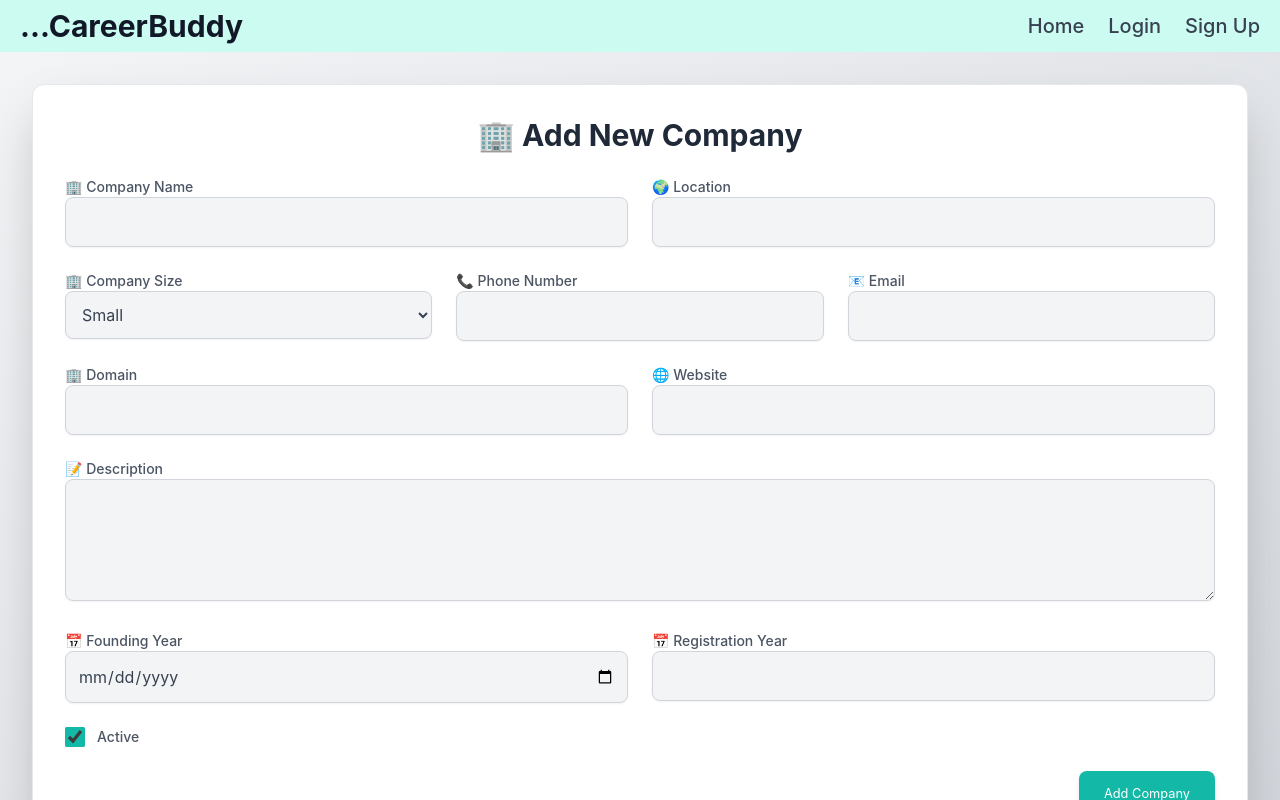
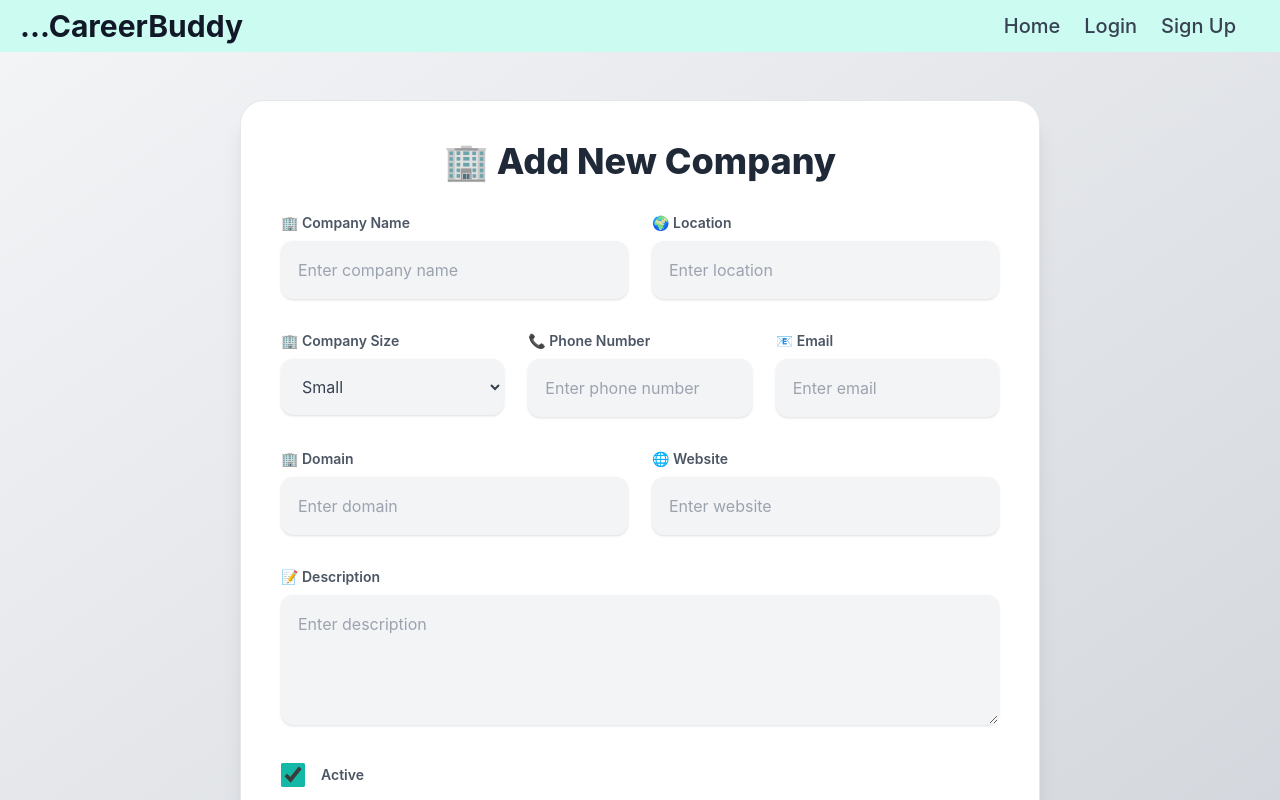
Before and after one commit to reckless-meherun/CareerBuddy_FrontEnd-CSE-3216-SDP_Project, a React (Vite) app: page /create-company in a window 1280 px wide. Shown: the top 800 px of the page. Built offline with nearby package versions, Linux system fonts and the light colour scheme.

Commit message:
nothing pushed

```diff
--- a/src/App.tsx
+++ b/src/App.tsx
@@ -23,7 +23,7 @@ import JobRecommendations from "./pages/JobRecommendations.tsx";
 function App() {
     return (
         <Router>
-            <div className="min-h-screen w-screen  flex flex-col">
+            <div className="min-h-screen w-screen overflow-hidden  flex flex-col">
                 <Header />
                 <div className="flex-grow">
                 <Routes>
--- a/src/components/AddCompanyDialog.tsx
+++ b/src/components/AddCompanyDialog.tsx
@@ -75,52 +75,54 @@ function AddCompanyDialog() {
     };
 
     return (
-        <div className="min-h-screen bg-gradient-to-br from-gray-100 to-gray-300 dark:from-gray-800 dark:to-gray-900 text-gray-800 dark:text-gray-100">
-            <div className="p-8 max-w-7xl mx-auto">
-                <div className="p-8 rounded-xl shadow-2xl border border-gray-200 dark:border-gray-700 bg-white dark:bg-gray-800">
-                    <h2 className="text-3xl font-bold text-center text-gray-800 dark:text-gray-100 mb-6">
+        <div className="flex justify-center items-center bg-gradient-to-br from-gray-100 dark:from-gray-800 to-gray-300 dark:to-gray-900 mx- min-h-screen text-gray-800 dark:text-gray-100">
+            <div className="p-6 md:p-8 lg:p-12 w-full max-w-4xl">
+                <div className="border-gray-200 dark:border-gray-700 bg-white dark:bg-gray-800 shadow-xl p-10 border rounded-3xl">
+                    <h2 className="mb-8 font-extrabold text-4xl text-center text-gray-800 dark:text-gray-100">
                         🏢 Add New Company
                     </h2>
 
-                    <form onSubmit={handleSubmit} className="space-y-6">
+                    <form onSubmit={handleSubmit} className="space-y-8">
                         {/* Company Name and Location */}
-                        <div className="grid gap-6 grid-cols-1 sm:grid-cols-2">
+                        <div className="gap-6 grid grid-cols-1 md:grid-cols-2">
                             <div>
-                                <label className="block text-sm font-medium text-gray-600 dark:text-gray-300">
+                                <label className="block mb-2 font-semibold text-gray-600 text-sm dark:text-gray-300">
                                     🏢 Company Name
                                 </label>
                                 <input
                                     type="text"
                                     value={companyName}
                                     onChange={(e) => setCompanyName(e.target.value)}
-                                    className="w-full p-3 border border-gray-300 rounded-lg bg-gray-100 dark:bg-gray-900 text-gray-700 dark:text-gray-300 shadow-sm focus:ring-2 focus:ring-teal-500 dark:focus:ring-teal-400 focus:outline-none"
+                                    className="hover:border-gray-300 bg-gray-100 dark:bg-gray-900 shadow p-4 border border-transparent rounded-xl focus:ring-2 focus:ring-teal-500 dark:focus:ring-teal-400 w-full text-gray-700 dark:text-gray-300 focus:outline-none"
+                                    placeholder="Enter company name"
                                     required
                                 />
                             </div>
                             <div>
-                                <label className="block text-sm font-medium text-gray-600 dark:text-gray-300">
+                                <label className="block mb-2 font-semibold text-gray-600 text-sm dark:text-gray-300">
                                     🌍 Location
                                 </label>
                                 <input
                                     type="text"
                                     value={location}
                                     onChange={(e) => setLocation(e.target.value)}
-                                    className="w-full p-3 border border-gray-300 rounded-lg bg-gray-100 dark:bg-gray-900 text-gray-700 dark:text-gray-300 shadow-sm focus:ring-2 focus:ring-teal-500 dark:focus:ring-teal-400 focus:outline-none"
+                                    className="hover:border-gray-300 bg-gray-100 dark:bg-gray-900 shadow p-4 border border-transparent rounded-xl focus:ring-2 focus:ring-teal-500 dark:focus:ring-teal-400 w-full text-gray-700 dark:text-gray-300 focus:outline-none"
+                                    placeholder="Enter location"
                                     required
                                 />
                             </div>
                         </div>
 
                         {/* Company Size, Phone Number, and Email */}
-                        <div className="grid gap-6 grid-cols-1 sm:grid-cols-3">
+                        <div className="gap-6 grid grid-cols-1 md:grid-cols-3">
                             <div>
-                                <label className="block text-sm font-medium text-gray-600 dark:text-gray-300">
+                                <label className="block mb-2 font-semibold text-gray-600 text-sm dark:text-gray-300">
                                     🏢 Company Size
                                 </label>
                                 <select
                                     value={size}
                                     onChange={(e) => setSize(e.target.value)}
-                                    className="w-full p-3 border border-gray-300 rounded-lg bg-gray-100 dark:bg-gray-900 text-gray-700 dark:text-gray-300 shadow-sm focus:ring-2 focus:ring-teal-500 dark:focus:ring-teal-400 focus:outline-none"
+                                    className="hover:border-gray-300 bg-gray-100 dark:bg-gray-900 shadow p-4 border border-transparent rounded-xl focus:ring-2 focus:ring-teal-500 dark:focus:ring-teal-400 w-full text-gray-700 dark:text-gray-300 focus:outline-none"
                                 >
                                     <option value="SMALL">Small</option>
                                     <option value="MEDIUM">Medium</option>
@@ -128,114 +130,93 @@ function AddCompanyDialog() {
                                 </select>
                             </div>
                             <div>
-                                <label className="block text-sm font-medium text-gray-600 dark:text-gray-300">
+                                <label className="block mb-2 font-semibold text-gray-600 text-sm dark:text-gray-300">
                                     📞 Phone Number
                                 </label>
                                 <input
                                     type="tel"
                                     value={phoneNumber}
                                     onChange={(e) => setPhoneNumber(e.target.value)}
-                                    className="w-full p-3 border border-gray-300 rounded-lg bg-gray-100 dark:bg-gray-900 text-gray-700 dark:text-gray-300 shadow-sm focus:ring-2 focus:ring-teal-500 dark:focus:ring-teal-400 focus:outline-none"
+                                    className="hover:border-gray-300 bg-gray-100 dark:bg-gray-900 shadow p-4 border border-transparent rounded-xl focus:ring-2 focus:ring-teal-500 dark:focus:ring-teal-400 w-full text-gray-700 dark:text-gray-300 focus:outline-none"
+                                    placeholder="Enter phone number"
                                     required
                                 />
                             </div>
                             <div>
-                                <label className="block text-sm font-medium text-gray-600 dark:text-gray-300">
+                                <label className="block mb-2 font-semibold text-gray-600 text-sm dark:text-gray-300">
                                     📧 Email
                                 </label>
                                 <input
                                     type="email"
                                     value={email}
                                     onChange={(e) => setEmail(e.target.value)}
-                                    className="w-full p-3 border border-gray-300 rounded-lg bg-gray-100 dark:bg-gray-900 text-gray-700 dark:text-gray-300 shadow-sm focus:ring-2 focus:ring-teal-500 dark:focus:ring-teal-400 focus:outline-none"
+                                    className="hover:border-gray-300 bg-gray-100 dark:bg-gray-900 shadow p-4 border border-transparent rounded-xl focus:ring-2 focus:ring-teal-500 dark:focus:ring-teal-400 w-full text-gray-700 dark:text-gray-300 focus:outline-none"
+                                    placeholder="Enter email"
                                     required
                                 />
                             </div>
                         </div>
 
                         {/* Domain and Website */}
-                        <div className="grid gap-6 grid-cols-1 sm:grid-cols-2">
+                        <div className="gap-6 grid grid-cols-1 md:grid-cols-2">
                             <div>
-                                <label className="block text-sm font-medium text-gray-600 dark:text-gray-300">
+                                <label className="block mb-2 font-semibold text-gray-600 text-sm dark:text-gray-300">
                                     🏢 Domain
                                 </label>
                                 <input
                                     type="text"
                                     value={domain}
                                     onChange={(e) => setDomain(e.target.value)}
-                                    className="w-full p-3 border border-gray-300 rounded-lg bg-gray-100 dark:bg-gray-900 text-gray-700 dark:text-gray-300 shadow-sm focus:ring-2 focus:ring-teal-500 dark:focus:ring-teal-400 focus:outline-none"
+                                    className="hover:border-gray-300 bg-gray-100 dark:bg-gray-900 shadow p-4 border border-transparent rounded-xl focus:ring-2 focus:ring-teal-500 dark:focus:ring-teal-400 w-full text-gray-700 dark:text-gray-300 focus:outline-none"
+                                    placeholder="Enter domain"
                                 />
                             </div>
                             <div>
-                                <label className="block text-sm font-medium text-gray-600 dark:text-gray-300">
+                                <label className="block mb-2 font-semibold text-gray-600 text-sm dark:text-gray-300">
                                     🌐 Website
                                 </label>
                                 <input
                                     type="url"
                                     value={website}
                                     onChange={(e) => setWebsite(e.target.value)}
-                                    className="w-full p-3 border border-gray-300 rounded-lg bg-gray-100 dark:bg-gray-900 text-gray-700 dark:text-gray-300 shadow-sm focus:ring-2 focus:ring-teal-500 dark:focus:ring-teal-400 focus:outline-none"
+                                    className="hover:border-gray-300 bg-gray-100 dark:bg-gray-900 shadow p-4 border border-transparent rounded-xl focus:ring-2 focus:ring-teal-500 dark:focus:ring-teal-400 w-full text-gray-700 dark:text-gray-300 focus:outline-none"
+                                    placeholder="Enter website"
                                 />
                             </div>
                         </div>
 
                         {/* Description */}
                         <div>
-                            <label className="block text-sm font-medium text-gray-600 dark:text-gray-300">
+                            <label className="block mb-2 font-semibold text-gray-600 text-sm dark:text-gray-300">
                                 📝 Description
                             </label>
                             <textarea
                                 value={description}
                                 onChange={(e) => setDescription(e.target.value)}
-                                className="w-full p-3 border border-gray-300 rounded-lg bg-gray-100 dark:bg-gray-900 text-gray-700 dark:text-gray-300 shadow-sm focus:ring-2 focus:ring-teal-500 dark:focus:ring-teal-400 focus:outline-none"
+                                className="hover:border-gray-300 bg-gray-100 dark:bg-gray-900 shadow p-4 border border-transparent rounded-xl focus:ring-2 focus:ring-teal-500 dark:focus:ring-teal-400 w-full text-gray-700 dark:text-gray-300 focus:outline-none"
                                 rows="4"
+                                placeholder="Enter description"
                             ></textarea>
                         </div>
 
-                        {/* Founding and Registration Years */}
-                        <div className="grid gap-6 grid-cols-1 sm:grid-cols-2">
-                            <div>
-                                <label className="block text-sm font-medium text-gray-600 dark:text-gray-300">
-                                    📅 Founding Year
-                                </label>
-                                <input
-                                    type="date"
-                                    value={foundationYear}
-                                    onChange={(e) => setFoundationYear(e.target.value)}
-                                    className="w-full p-3 border border-gray-300 rounded-lg bg-gray-100 dark:bg-gray-900 text-gray-700 dark:text-gray-300 shadow-sm focus:ring-2 focus:ring-teal-500 dark:focus:ring-teal-400 focus:outline-none"
-                                />
-                            </div>
-                            <div>
-                                <label className="block text-sm font-medium text-gray-600 dark:text-gray-300">
-                                    📅 Registration Year
-                                </label>
-                                <input
-                                    type="text"
-                                    value={registrationYear}
-                                    onChange={(e) => setRegistrationYear(e.target.value)}
-                                    className="w-full p-3 border border-gray-300 rounded-lg bg-gray-100 dark:bg-gray-900 text-gray-700 dark:text-gray-300 shadow-sm focus:ring-2 focus:ring-teal-500 dark:focus:ring-teal-400 focus:outline-none"
-                                />
-                            </div>
-                        </div>
-
                         {/* Active Checkbox */}
-                        <div className="flex items-center space-x-3">
+                        <div className="flex items-center space-x-4">
                             <input
                                 type="checkbox"
                                 checked={active}
                                 onChange={(e) => setActive(e.target.checked)}
-                                className="h-5 w-5 accent-teal-500"
+                                className="w-6 h-6 accent-teal-500"
                             />
-                            <label className="text-sm font-medium text-gray-600 dark:text-gray-300">
+                            <label className="font-semibold text-gray-600 text-sm dark:text-gray-300">
                                 Active
                             </label>
                         </div>
 
                         {/* Submit Button */}
-                        <div className="flex justify-end">
+                        <div className="flex justify-center">
                             <button
                                 type="submit"
-                                className="px-6 py-3 text-white bg-teal-500 rounded-lg shadow-md hover:bg-teal-600 focus:outline-none focus:ring-2 focus:ring-teal-400 dark:focus:ring-teal-300"
+                                className="bg-teal-500 hover:bg-teal-600 shadow-lg px-8 py-4 rounded-xl focus:ring-2 focus:ring-teal-400 dark:focus:ring-teal-300 font-semibold text-lg text-white transform transition hover:scale-105 focus:outline-none"
                             >
                                 Add Company
                             </button>
@@ -245,6 +226,8 @@ function AddCompanyDialog() {
             </div>
         </div>
 
+
+
     );
 }
 
--- a/src/components/Header.tsx
+++ b/src/components/Header.tsx
@@ -38,8 +38,7 @@ function Header() {
   }, [location]);
 
   const handleLogout = () => {
-    localStorage.removeItem("id");
-    localStorage.removeItem("email");
+    localStorage.removeItem("user");
     setIsLoggedIn(false);
     setUserName("");
     navigate("/login");
@@ -65,7 +64,7 @@ function Header() {
       </div>
 
       {/* Navigation Links */}
-      <nav className={`flex flex-col md:flex-row items-center w-full md:w-auto ${menuOpen ? "block" : "hidden"} md:block md:mt-0`}>
+      <nav className={`flex flex-col mr-6 md:flex-row items-center w-full md:w-auto ${menuOpen ? "block" : "hidden"} md:block md:mt-0`}>
         <div className="flex flex-col md:flex-row items-center space-y-4 md:space-y-0 md:space-x-6 text-lg font-medium">
           <Link
             to="/"
--- a/src/index.css
+++ b/src/index.css
@@ -2,7 +2,7 @@
 @tailwind components;
 @tailwind utilities;
 
-@page{
+@page {
   size: auto;
   margin: 0mm;
 }
@@ -20,6 +20,10 @@
   text-rendering: optimizeLegibility;
   -webkit-font-smoothing: antialiased;
   -moz-osx-font-smoothing: grayscale;
+  overflow-x: hidden;
+  margin: 0;
+  padding: 0;
+  width: 100%;
 }
 
 a {
@@ -53,7 +57,7 @@ button {
   border-radius: 8px;
   border: 1px solid transparent;
   padding: 0.6em 1.2em;
-  font-size: 0.80em;
+  font-size: 0.8em;
   font-weight: 00;
   font-family: inherit;
   background-color: #1a1a1a;
@@ -79,11 +83,11 @@ button:focus-visible {
   button {
     background-color: #f9f9f9;
   }
-  #no-print{
+  #no-print {
     display: none;
   }
-  #print-area{
-    display:block;
+  #print-area {
+    display: block;
   }
 }
 
@@ -103,7 +107,9 @@ button:focus-visible {
   padding-left: 2em;
 }
 
-ol, ul, menu {
+ol,
+ul,
+menu {
   list-style: disc;
   margin: 0;
   padding: 0;
--- a/src/pages/FilterJobs.tsx
+++ b/src/pages/FilterJobs.tsx
@@ -125,7 +125,7 @@ const FilteredJobs = () => {
     );
 
     return (
-        <div className="min-h-screen bg-gradient-to-b from-gray-100 to-gray-200 dark:from-gray-800 dark:to-gray-900 text-gray-800 dark:text-gray-100">
+        <div className="bg-gradient-to-b from-gray-100 dark:from-gray-800 to-gray-200 dark:to-gray-900 min-h-screen text-gray-800 dark:text-gray-100">
             <div className="flex">
                 {/* Sidebar */}
                 <FilterSidebar isSidebarOpen={isSidebarOpen} toggleSidebar={toggleSidebar} />
@@ -133,7 +133,7 @@ const FilteredJobs = () => {
                 {/* Overlay for mobile sidebar */}
                 {isSidebarOpen && (
                     <div
-                        className="fixed inset-0 bg-black opacity-50 z-40 md:hidden"
+                        className="z-40 fixed inset-0 md:hidden bg-black opacity-50"
                         onClick={toggleSidebar}
                     ></div>
                 )}
@@ -142,7 +142,7 @@ const FilteredJobs = () => {
                 {/* Overlay for mobile sidebar */}
                 {isSidebarOpen && (
                     <div
-                        className="fixed inset-0 bg-black opacity-50 z-40 md:hidden"
+                        className="z-40 fixed inset-0 md:hidden bg-black opacity-50"
                         onClick={() => setIsSidebarOpen(false)}
                     ></div>
                 )}
@@ -151,7 +151,7 @@ const FilteredJobs = () => {
                 <main className="flex-1 p-6 md:p-8">
                     {/* Hamburger Menu */}
                     <button
-                        className="mb-4 px-4 py-2 bg-blue-500 text-white rounded-lg md:hidden"
+                        className="md:hidden bg-blue-500 mb-4 px-4 py-2 rounded-lg text-white"
                         onClick={() => setIsSidebarOpen(!isSidebarOpen)}
                     >
                         ☰
@@ -159,16 +159,16 @@ const FilteredJobs = () => {
 
                     {/* Header */}
                     <header className="mb-6">
-                        <h2 className="text-3xl font-bold tracking-wide mb-2 text-center md:text-left">
+                        <h2 className="mb-2 font-bold text-3xl text-center md:text-left tracking-wide">
                             Filtered Results
                         </h2>
-                        <p className="text-gray-600 dark:text-gray-400 text-center md:text-left">
+                        <p className="text-center text-gray-600 md:text-left dark:text-gray-400">
                             Explore jobs and companies tailored to your preferences.
                         </p>
                     </header>
 
                     {/* Tabs */}
-                    <div className="mb-6 flex justify-center md:justify-start border-b border-gray-300 dark:border-gray-700">
+                    <div className="flex justify-center md:justify-start border-gray-300 dark:border-gray-700 mb-6 border-b">
                         <button
                             onClick={() => setActiveTab("jobs")}
                             className={`px-4 py-2 text-lg font-semibold focus:outline-none transition ${activeTab === "jobs"
@@ -190,7 +190,7 @@ const FilteredJobs = () => {
                     </div>
 
                     {/* Content */}
-                    <div className="grid grid-cols-1 sm:grid-cols-2 lg:grid-cols-3 gap-6">
+                    <div className="gap-6 grid grid-cols-1 sm:grid-cols-2 lg:grid-cols-3">
                         {activeTab === "jobs" ? (
                             filteredPosts.length > 0 ? (
                                 filteredPosts.map((post) => (
@@ -208,6 +208,8 @@ const FilteredJobs = () => {
                                             deadline: post.deadline,
                                             jobType: post.jobType,
                                             experience: post.experience,
+                                            contact:post.company.phoneNumber,
+                                            email: post.company.email,
                                         }}
                                     />
                                 ))
```
Also changed, not shown: src/pages/DetailJobPostPreview.tsx (+52 -31 lines), src/pages/Home.tsx (+21 -19 lines), src/pages/ProfileRecruiter.tsx (+54 -13 lines).
